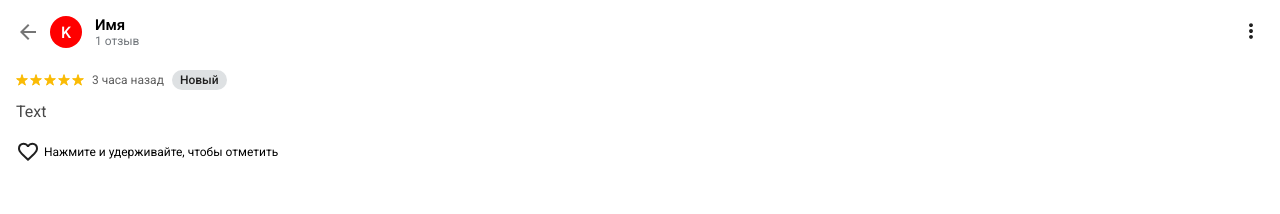
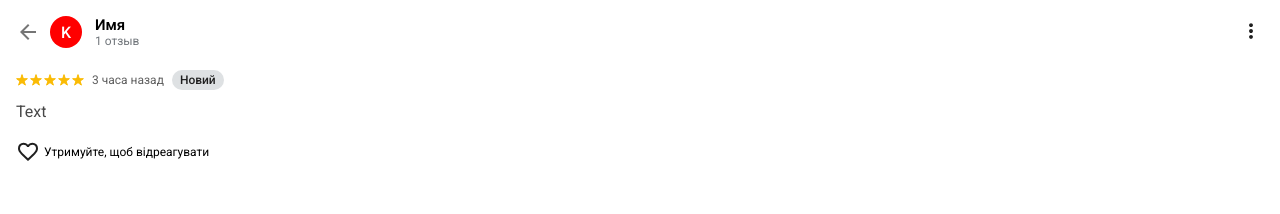
Before and after one commit to dtsymbalenko/sky_lounge, a React (Create React App) app: page / in a window 1280 px wide. Shown: the top 214 px of the page. Built offline with nearby package versions, Linux system fonts and the light colour scheme; the HTML template or start-up script is replaced by a standard one.

Commit message:
Update App.js

```diff
--- a/src/App.js
+++ b/src/App.js
@@ -56,12 +56,12 @@ function App() {
               ))}
           </div>
           <div className="rating__text">{time}</div>
-          <div className="rating__new">Новый</div>
+          <div className="rating__new">Новий</div>
       </div>
       <div className="review">{reviewText}</div>
       <div className="like">
           <svg xmlns="http://www.w3.org/2000/svg" height="24px" viewBox="0 -960 960 960" width="24px" fill="#1f1f1f"><path d="m480-120-58-52q-101-91-167-157T150-447.5Q111-500 95.5-544T80-634q0-94 63-157t157-63q52 0 99 22t81 62q34-40 81-62t99-22q94 0 157 63t63 157q0 46-15.5 90T810-447.5Q771-395 705-329T538-172l-58 52Zm0-108q96-86 158-147.5t98-107q36-45.5 50-81t14-70.5q0-60-40-100t-100-40q-47 0-87 26.5T518-680h-76q-15-41-55-67.5T300-774q-60 0-100 40t-40 100q0 35 14 70.5t50 81q36 45.5 98 107T480-228Zm0-273Z"/></svg>
-          Нажмите и удерживайте, чтобы отметить
+          Утримуйте, щоб відреагувати
       </div>
 
         {isOpen && (<div className="edit">
```
